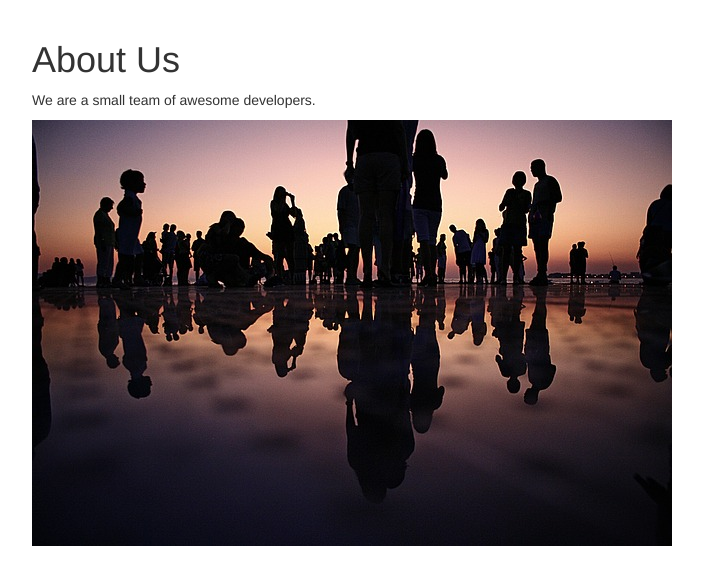
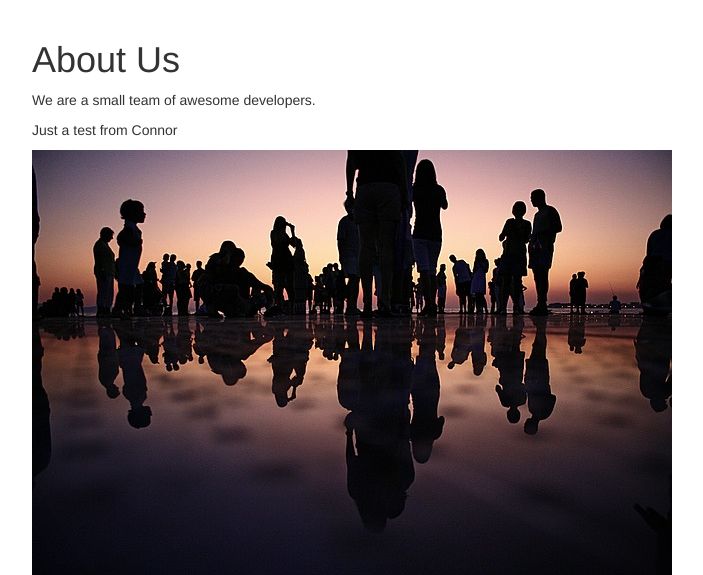
Before and after one commit to mainsailstudio/cis442dynauth, a PHP site: page /about in a window 1280 px wide. Shown: the part 52-627 px from the top of the page, without its empty margins (38-741 px from the left). Run offline with PHP 8.4, Linux system fonts and the light colour scheme; some libraries are stand-ins or nearby versions.

Commit message:
Test
Test from connor

```diff
--- a/views/home/about.php
+++ b/views/home/about.php
@@ -5,6 +5,9 @@
             <p>
                 We are a small team of awesome developers.
             </p>
+            <p>
+                Just a test from Connor
+            </p>
             <img class="img-responsive" src="/public/img/people.jpg" alt="People"/>
         </div>
     </div>
```
